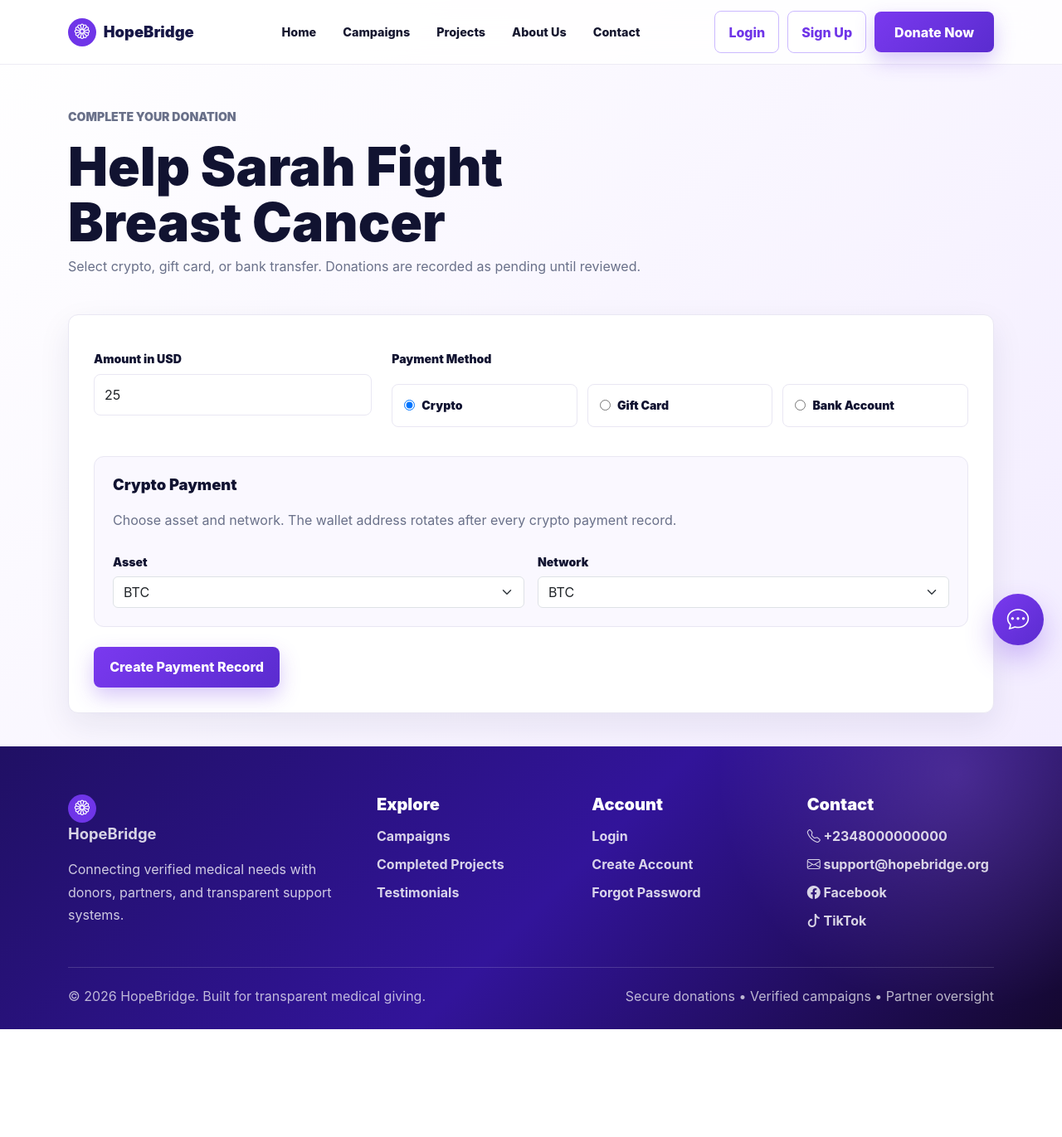
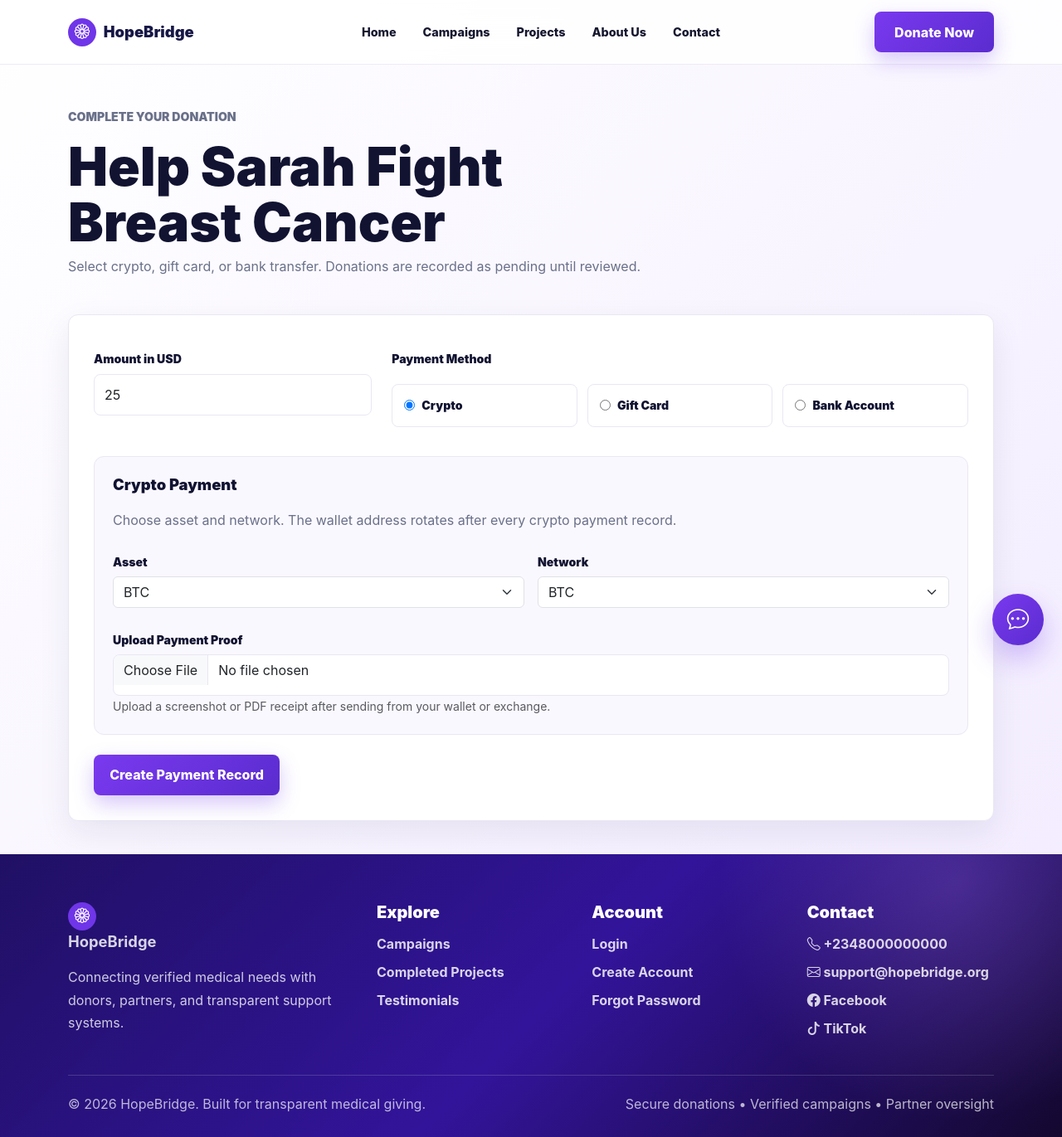
Before and after one commit to ubyobot-bit/hope-bridge, a Flask app: page /campaign/1/donate in a window 1280 px wide. Shown: the whole page at 83% size. Before the commit the page ends 1241 px from the top, so only its background shows below. Run offline with Flask 3, Linux system fonts and the light colour scheme; data comes from the database, SQL or seed files in the repository.

Commit message:
Update HopeBridge

```diff
--- a/app.py
+++ b/app.py
@@ -559,12 +559,27 @@ TESTIMONIAL_DETAILS = [
     ("Mei Lin", "I appreciate seeing many completed projects with different outcomes and real captions."),
 ]
 
+PROJECT_PHOTOS = [
+    "https://images.unsplash.com/photo-1586773860418-d37222d8fce3?auto=format&fit=crop&w=900&q=80",
+    "https://images.unsplash.com/photo-1579684385127-1ef15d508118?auto=format&fit=crop&w=900&q=80",
+    "https://images.unsplash.com/photo-1584515933487-779824d29309?auto=format&fit=crop&w=900&q=80",
+    "https://images.unsplash.com/photo-1538108149393-fbbd81895907?auto=format&fit=crop&w=900&q=80",
+    "https://images.unsplash.com/photo-1587854692152-cbe660dbde88?auto=format&fit=crop&w=900&q=80",
+    "https://images.unsplash.com/photo-1511895426328-dc8714191300?auto=format&fit=crop&w=900&q=80",
+    "https://images.unsplash.com/photo-1576091160550-2173dba999ef?auto=format&fit=crop&w=900&q=80",
+    "https://images.unsplash.com/photo-1498837167922-ddd27525d352?auto=format&fit=crop&w=900&q=80",
+    "https://images.unsplash.com/photo-1516549655169-df83a0774514?auto=format&fit=crop&w=900&q=80",
+    "https://images.unsplash.com/photo-1560448204-e02f11c3d0e2?auto=format&fit=crop&w=900&q=80",
+    "https://images.unsplash.com/photo-1497633762265-9d179a990aa6?auto=format&fit=crop&w=900&q=80",
+    "https://images.unsplash.com/photo-1504439468489-c8920d796a29?auto=format&fit=crop&w=900&q=80",
+]
+
 COMPLETED_PROJECTS = [
     {
         "title": title,
         "amount": amount,
         "summary": summary,
-        "image": f"https://loremflickr.com/900/650/medical,hospital,care?lock={1200 + index}",
+        "image": f"{PROJECT_PHOTOS[index % len(PROJECT_PHOTOS)]}&project={index + 1}",
     }
     for index, (title, amount, summary) in enumerate(PROJECT_COMPLETION_DETAILS)
 ]
@@ -698,8 +713,7 @@ def select_crypto_address(asset, network):
 def crypto_qr_url(donation):
     if donation.payment_method != "crypto" or not donation.payment_address:
         return None
-    payload = f"{donation.payment_asset}:{donation.payment_address}?network={donation.payment_network}&amount={donation.amount}"
-    return f"https://api.qrserver.com/v1/create-qr-code/?size=220x220&data={quote_plus(payload)}"
+    return f"https://api.qrserver.com/v1/create-qr-code/?size=220x220&data={quote_plus(donation.payment_address)}"
 
 
 def save_upload(file_storage):
@@ -784,6 +798,10 @@ def seed_site_content():
                     sort_order=index,
                 )
             )
+    else:
+        for index, project in enumerate(CompletedProject.query.order_by(CompletedProject.sort_order.asc(), CompletedProject.id.asc()).all()):
+            if "loremflickr.com" in (project.image or "") and index < len(COMPLETED_PROJECTS):
+                project.image = COMPLETED_PROJECTS[index]["image"]
     if Testimonial.query.count() == 0:
         for index, data in enumerate(TESTIMONIALS):
             db.session.add(
@@ -966,6 +984,7 @@ def donate(campaign_id):
             donation.payment_asset = asset
             donation.payment_network = network
             donation.payment_address = address
+            donation.proof_filename = save_upload(request.files.get("crypto_proof"))
         elif method == "giftcard":
             giftcard_type = request.form.get("giftcard_type")
             if giftcard_type not in GIFT_CARD_TYPES:
@@ -1036,7 +1055,10 @@ def register():
         db.session.add(user)
         db.session.commit()
         login_user(user)
-        flash("Your account has been created.", "success")
+        flash(
+            "Welcome to HopeBridge. Your account is ready. From your dashboard you can start a campaign, track donations, upload payment proof, and manage your profile. If you need help at any point, use the support chat button or contact HopeBridge support from the footer.",
+            "success",
+        )
         return redirect(url_for("dashboard"))
     return render_template("register.html")
 
--- a/templates/base.html
+++ b/templates/base.html
@@ -35,8 +35,6 @@
                     <a class="btn btn-outline-primary px-3" href="{{ url_for('dashboard') }}">Dashboard</a>
                     <a class="btn btn-primary px-3" href="{{ url_for('logout') }}">Logout</a>
                     {% else %}
-                    <a class="btn btn-outline-primary px-3" href="{{ url_for('login') }}">Login</a>
-                    <a class="btn btn-outline-primary px-3" href="{{ url_for('register') }}">Sign Up</a>
                     <a class="btn btn-primary px-4" href="{{ url_for('campaign_list') }}">Donate Now</a>
                     {% endif %}
                 </div>
--- a/templates/donate.html
+++ b/templates/donate.html
@@ -43,6 +43,11 @@
                         <label>Network</label>
                         <select class="form-select" name="network" id="networkSelect"></select>
                     </div>
+                    <div class="col-md-12">
+                        <label>Upload Payment Proof</label>
+                        <input class="form-control" type="file" name="crypto_proof" accept="image/*,.pdf">
+                        <small class="text-muted">Upload a screenshot or PDF receipt after sending from your wallet or exchange.</small>
+                    </div>
                 </div>
             </div>
 
--- a/templates/donation_receipt.html
+++ b/templates/donation_receipt.html
@@ -34,7 +34,6 @@
                     <a class="wallet-action-btn" href="{{ url_for('donation_receipt', reference=donation.reference, amount=donation.amount) }}"><i class="bi bi-hash"></i><span>Set Amount</span></a>
                     <button class="wallet-action-btn" type="button" data-share-url="{{ request.url }}"><i class="bi bi-share-fill"></i><span>Share</span></button>
                 </div>
-                <div class="deposit-box"><i class="bi bi-arrow-down"></i><div><strong>Deposit from exchange</strong><span>By direct transfer from your account</span></div></div>
             </div>
             {% elif donation.payment_method == "giftcard" %}
             <div class="payment-instructions">
@@ -54,7 +53,7 @@
                     <span>We will keep this record pending until the payment proof or blockchain confirmation is reviewed.</span>
                 </div>
             </div>
-            <a class="btn btn-outline-primary" href="{{ url_for('dashboard') if current_user.is_authenticated else url_for('home') }}">Leave this page</a>
+            <a class="btn btn-primary" href="{{ url_for('dashboard') if current_user.is_authenticated else url_for('home') }}">Submit</a>
         </div>
     </div>
 </section>
--- a/templates/index.html
+++ b/templates/index.html
@@ -15,8 +15,8 @@
                     {% if current_user.is_authenticated %}
                     <a class="btn btn-outline-primary btn-lg" href="{{ url_for('dashboard') }}">Dashboard</a>
                     {% else %}
-                    <a class="btn btn-light btn-lg hero-auth-btn" href="{{ url_for('login') }}">Login</a>
-                    <a class="btn btn-light btn-lg hero-auth-btn" href="{{ url_for('register') }}">Sign Up</a>
+                    <a class="btn btn-light hero-auth-btn" href="{{ url_for('login') }}">Login</a>
+                    <a class="btn btn-light hero-auth-btn" href="{{ url_for('register') }}">Sign Up</a>
                     {% endif %}
                 </div>
             </div>
```
Also changed, not shown: tests/test_app.py (+27 -0 lines), static/uploads/5ad81fb4c6cf-campaign.jpg (renamed from static/uploads/1704895acb95-campaign.jpg), static/uploads/b7ed65ac6155-campaign.jpg (deleted), static/uploads/be9481888919-crypto-proof.jpg (added).
